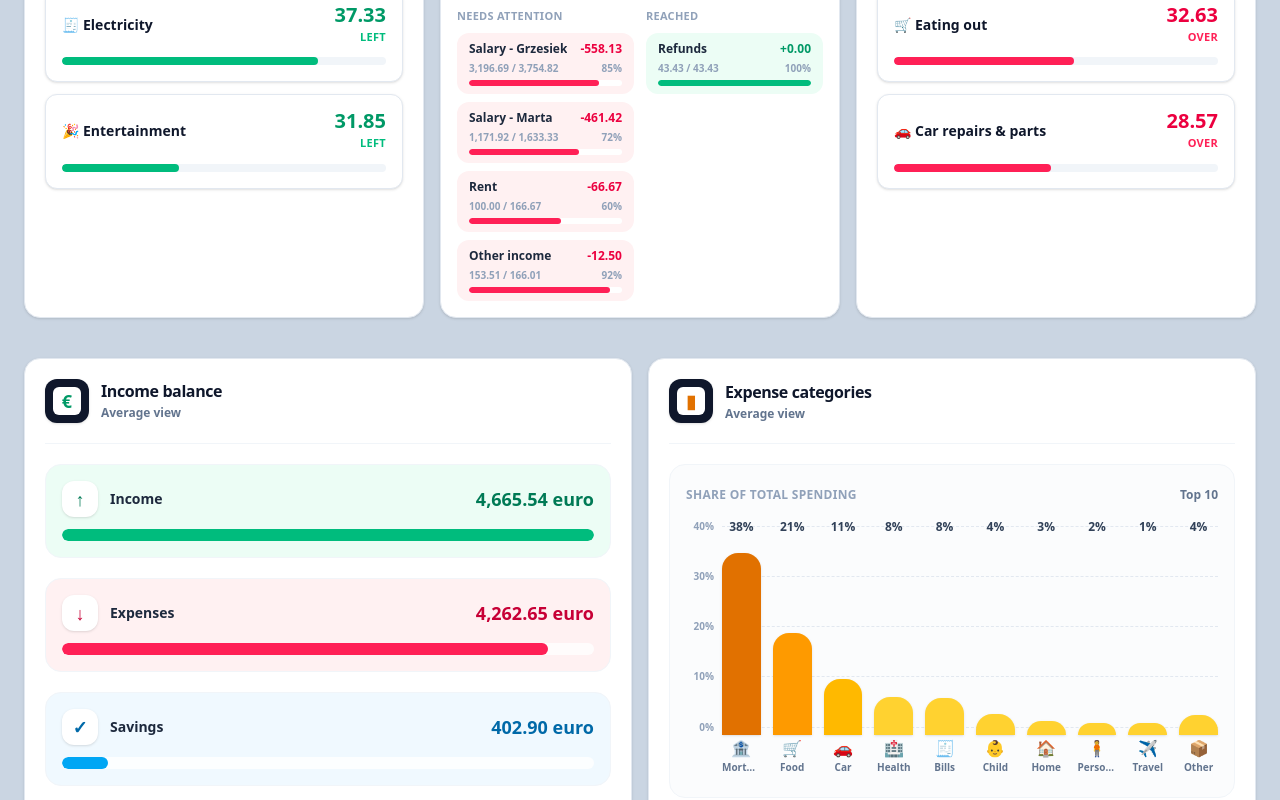
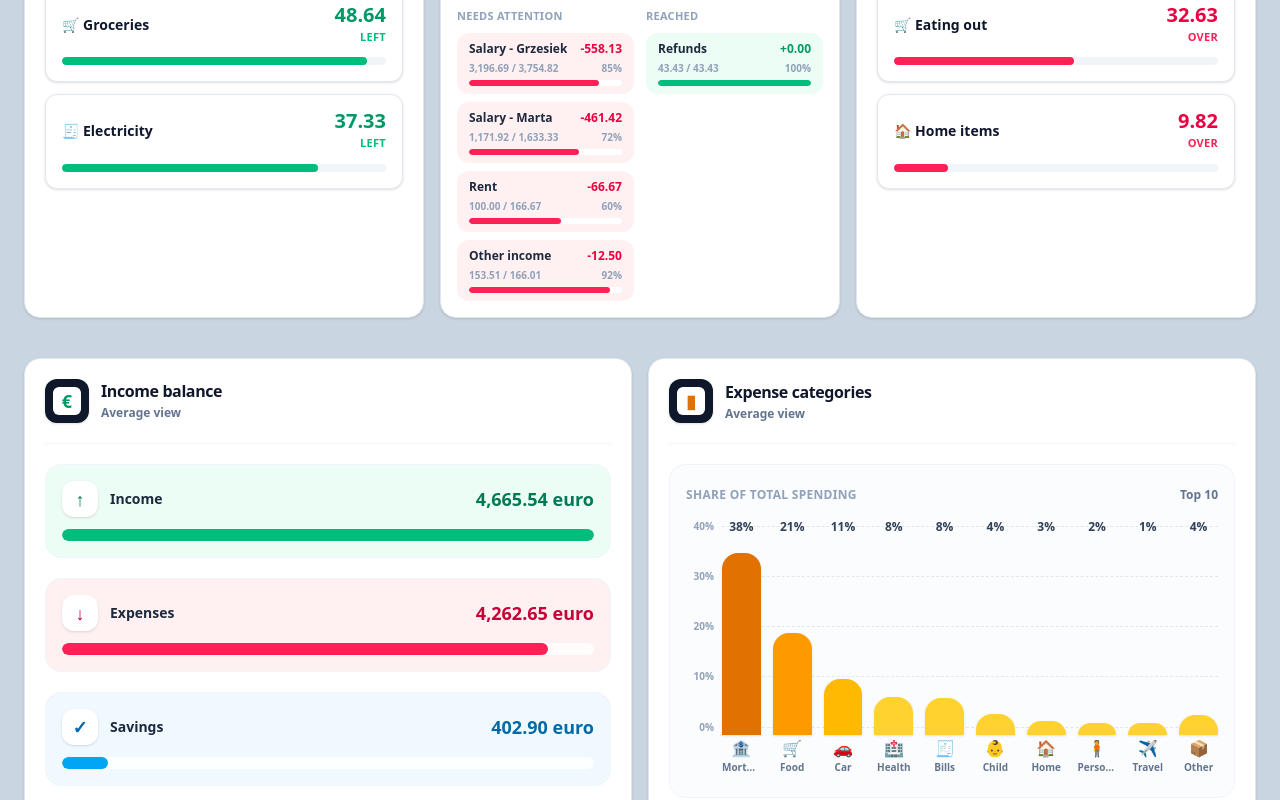
Before and after one commit to oleksaGrzegorz/budget-app, a React (Vite) app: page / in a window 1280 px wide. Shown: the part 1240-2040 px from the top of the page. Built offline with nearby package versions, Linux system fonts and the light colour scheme; no server answers; the HTML template or start-up script is replaced by a standard one.

Commit message:
fix: correct expense values for Groceries and Car repairs & parts in initialExpenseGoals

```diff
--- a/src/data/initialExpenseGoals.ts
+++ b/src/data/initialExpenseGoals.ts
@@ -2,14 +2,14 @@ export const initialExpenseGoals: Record<string, number | null> = {
   Mortgage: 1300.79,
   "Property tax": 105,
 
-  Groceries: 700,
+  Groceries: 750,
   "Eating out": 50,
 
   "Fuel - Dacia": 200,
   "Fuel - Renault": 30,
   "Car tax": 100,
   "Car insurance": 41,
-  "Car repairs & parts": 50,
+  "Car repairs & parts": 100,
   "Fines": 1,
 
   "Electricity": 180,
```
